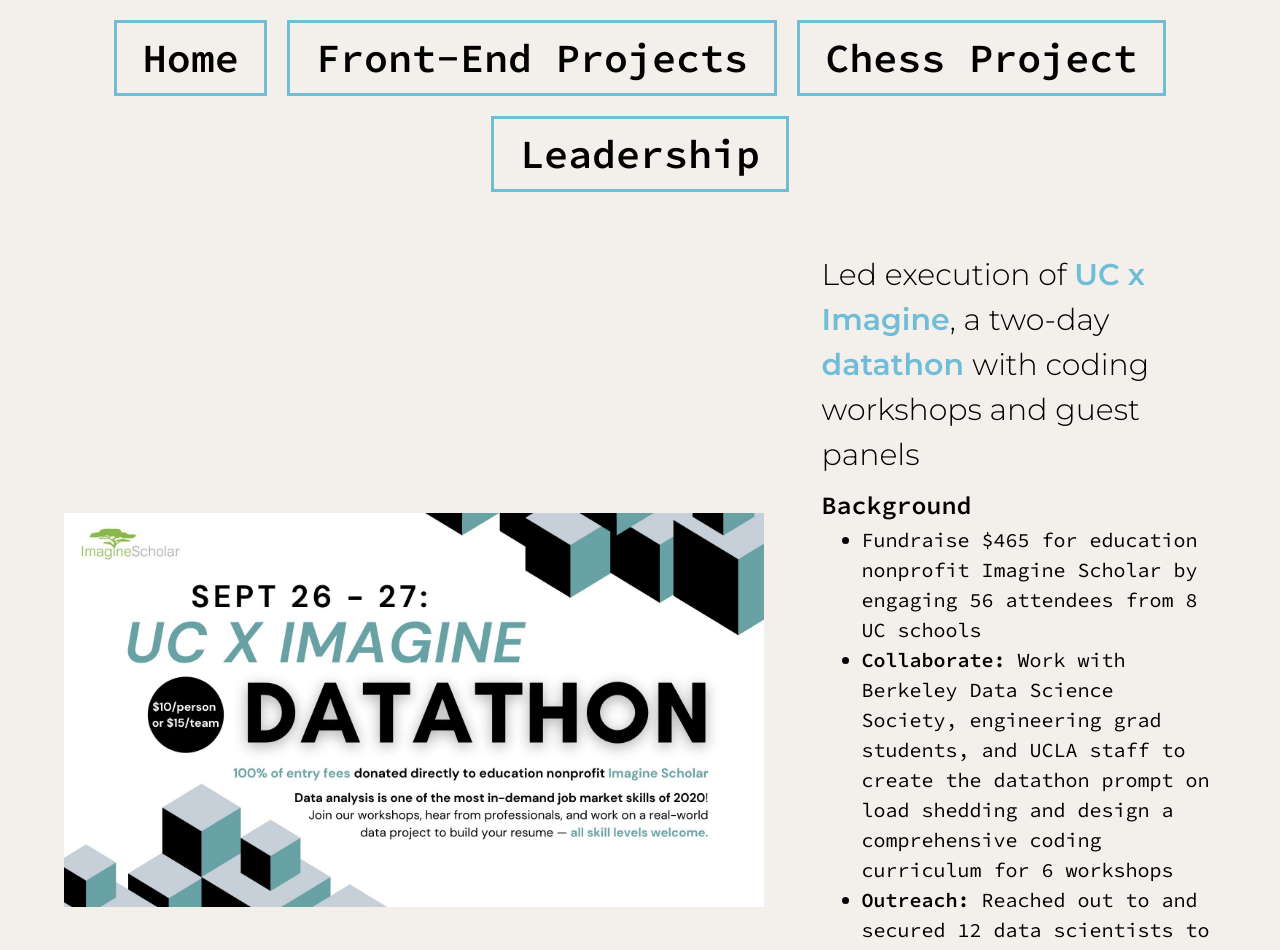
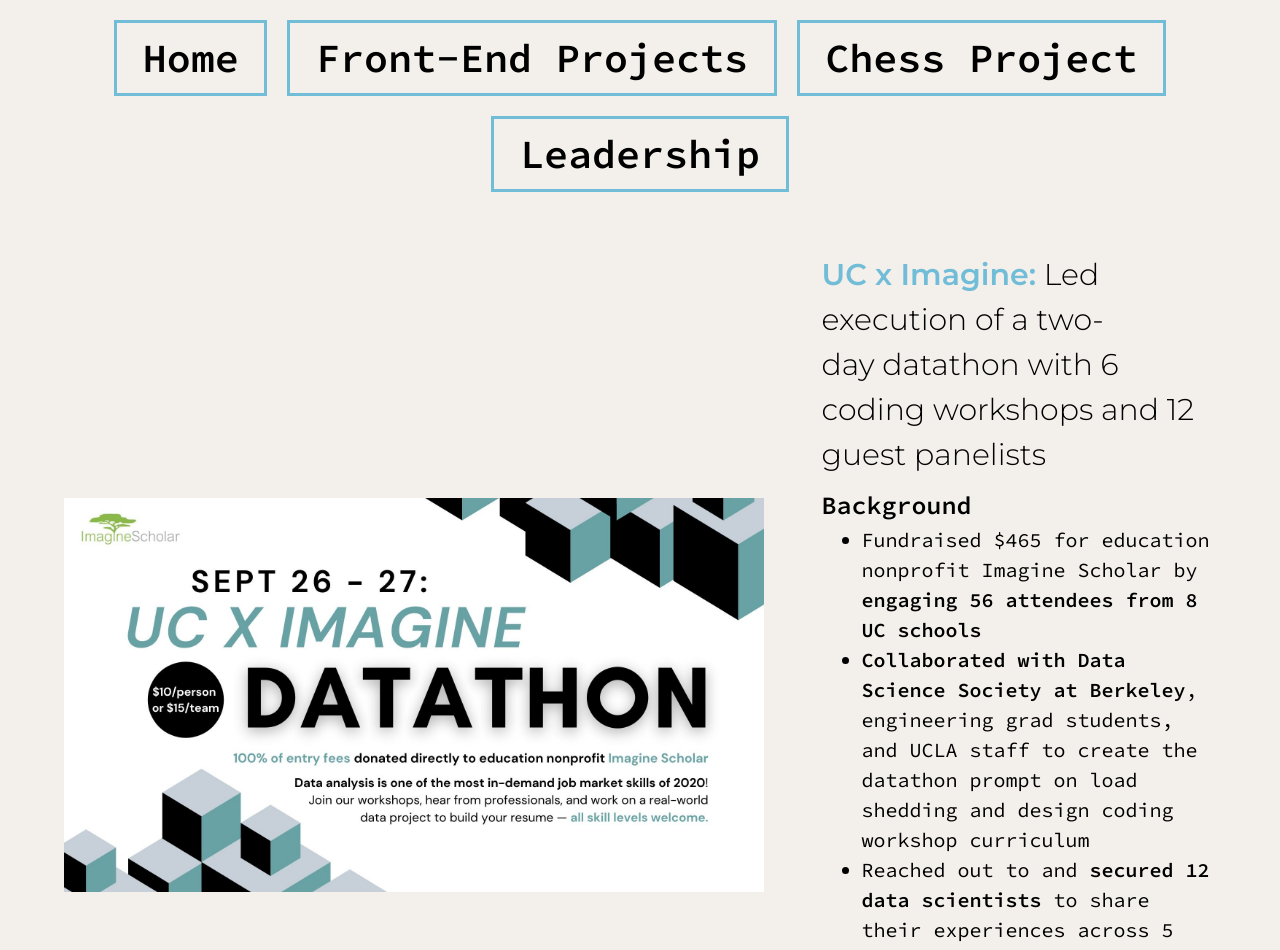
Before and after one commit to hchao7/portfolio, a React (Create React App) app: page /pages/LeadershipPage.js in a window 1280 px wide. Shown: the top 950 px of the page. Built offline with nearby package versions, Linux system fonts and the light colour scheme.

Commit message:
Reword descriptions

```diff
--- a/src/pages/FrontEndProjectsPage.js
+++ b/src/pages/FrontEndProjectsPage.js
@@ -6,15 +6,13 @@
       <iframe src="https://hchao7.github.io/recipe-page-main/"
         class="project__visual"></iframe>
       <div class="project__text">
-        <h2 class="project__heading">Hands-on experience with <span class="emphasis">HTML, CSS, and
-          Figma</span> through FrontEnd Mentor (FEM) community</h2>
+        <h2 class="project__heading"><span class="emphasis">FrontEnd Mentor Design Challenges:</span> Hands-on experience with HTML, CSS, and Figma</h2>
         <div class="project__component">
           <h3 class="project__subheading">Background</h3>
           <ul class="project__description">
-            <li>FEM provides professional design challenges</li>
-            <li>Practiced implementing designs by working from provided Figma
-              files and style guide, mimicking an industry-standard workflow</li>
-            <li>Wrote clean CSS using the BEM Methodology </li>
+            <li>Practiced HTML and CSS skills by <span class="emphasis--black">completing four design challenges</span> on the FrontEnd Mentor platform</li>
+            <li>Implemented designs based on Figma files and style guides, simulating a <span class="emphasis--black">professional workflow</span></li>
+            <li>Wrote <span class="emphasis--black">clean and maintainable CSS</span> using BEM methodology</li>
           </ul>
           </div>
           <div class="project__links">
@@ -31,22 +29,14 @@
     <img src={`${process.env.PUBLIC_URL}/prev-website.png`} alt="Description of the image"
         class="project__img"/>
       <div class="project__text">
-        <h2 class="project__heading"><span class="emphasis">Revamped</span> my
-          school project into <span
-            class="emphasis">the website you're on</span>, using <span
-            class="emphasis">React</span> and design skills learned from
-          FEM</h2>
+        <h2 class="project__heading"><span class="emphasis">Portfolio Website:</span> Developed using React and design skills learned from FEM</h2>
         <div class="project__component">
           <h3 class="project__subheading">Background</h3>
           <ul class="project__description">
-            <li><span class="emphasis--black">Custom Styling:</span> Replaced
-              the school-provided styling template with my own design and used
-              BEM methodology for better organization
-              and maintainability</li>
-            <li><span class="emphasis--black">Responsive Design:</span> Made
-              website fully responsive to mobile and desktop sizes</li>
-            <li><span class="emphasis--black">Enhanced React Knowledge:</span> Successfully implemented all changes while working with the React framework
-            that was used to build the original website (pictured for reference)</li>
+            <li>This website was revamped from my final project for a web dev class, pictured on the left</li>
+            <li>Replaced original stylesheet with <span class="emphasis--black">my own BEM-structured design</span></li>
+            <li>Made website <span class="emphasis--black">fully responsive</span> to mobile and desktop sizes</li>
+            <li>Used HTML, CSS, and JavaScript to create design elements and <span class="emphasis--black">Git</span> for version control to <span class="emphasis--black">track changes effectively</span></li>
           </ul>
         </div>
         <div class="project__links">
--- a/src/pages/LeadershipPage.js
+++ b/src/pages/LeadershipPage.js
@@ -7,24 +7,13 @@
         class="project__img"/>
       <div class="project__text">
         <span class="emphasis"></span>
-        <h2 class="project__heading">Led execution of <span class="emphasis">UC
-            x Imagine</span>, a two-day <span class="emphasis">datathon </span>
-          with coding workshops and guest panels</h2>
+        <h2 class="project__heading"><span class="emphasis">UC x Imagine:</span> Led execution of a two-day datathon with 6 coding workshops and 12 guest panelists</h2>
         <div class="project__component">
           <h3 class="project__subheading">Background</h3>
           <ul class="project__description">
-            <li>Fundraise $465 for education nonprofit Imagine Scholar by
-              engaging 56 attendees from 8 UC schools</li>
-            <li><span class="emphasis--black">Collaborate:</span> Work with
-              Berkeley Data Science Society, engineering grad
-              students, and UCLA staff to create the datathon prompt on load
-              shedding and design a comprehensive coding curriculum for 6
-              workshops</li>
-            <li><span class="emphasis--black">Outreach:</span> Reached out to
-              and secured 12 data scientists to share their
-              experiences across five diverse panels, covering various
-              industries, early career insights, and real-world case studies in
-              data science
+            <li>Fundraised $465 for education nonprofit Imagine Scholar by <span class="emphasis--black">engaging 56 attendees from 8 UC schools</span></li>
+            <li><span class="emphasis--black">Collaborated with Data Science Society at Berkeley</span>, engineering grad students, and UCLA staff to create the datathon prompt on load shedding and design coding workshop curriculum</li>
+            <li>Reached out to and <span class="emphasis--black">secured 12 data scientists </span>to share their experiences across 5 diverse panels, covering various industries, early career insights, and real-world case studies in data science
             </li>
           </ul>
         </div>
--- a/src/pages/OtherProjectsPage.js
+++ b/src/pages/OtherProjectsPage.js
@@ -9,25 +9,18 @@
         allow="accelerometer; autoplay; clipboard-write; encrypted-media; gyroscope; picture-in-picture; web-share"
         referrerpolicy="strict-origin-when-cross-origin" allowfullscreen></iframe>
       <div class="project__text">
-        <span class="emphasis"></span>
-        <h2 class="project__heading">ChessVar project: An implementation of a
-          <span class="emphasis"> chess
-            game</span> variant for <span class="emphasis">console-based</span> play</h2>
+        <h2 class="project__heading"><span class="emphasis">ChessVar Project:</span> Implemented a chess game for console-based play</h2>
         <div class="project__component">
           <h3 class="project__subheading">Background</h3>
           <ul class="project__description">
             <li>Highlights expertise in Python, object-oriented
               design, and game development</li>
-            <li><span class="emphasis--black">Variant-Specific Rules: </span>
-              Encodes unique rules and piece movements specific to the chess
-              variant</li>
-            <li><span class="emphasis--black">Console-Based Interaction: </span>
-              Facilitates gameplay through a
-              text-based interface, allowing players to make moves, view game
-              status, and interact with the board using the console</li>
-            <li><span class="emphasis--black">Game State Management: </span>
-              Manages game state effectively, including piece positions,
-              turn tracking, and detection of winning scenarios</li>
+            <li>Applied <span class="emphasis--black">problem-solving skills </span>
+            to manage game state, track player turns, piece positions, and movement rules</li>
+            <li>Utilized Python's <span class="emphasis--black">unittest framework to rigorously test </span>
+            functions and gameplay mechanics for an error-free experience</li>
+            <li>Implementation includes <span class="emphasis--black">special ‘fairy’ chess
+            pieces </span> like the hunter and falcon, which are kept in reserve until the game reaches a certain state</li>
           </ul>
         </div>
         <div class="project__component">
@@ -36,7 +29,7 @@
             <li><span class="emphasis--black">0:00 - 1:10 | </span>
               Play-by-play of a chess game</li>
             <li><span class="emphasis--black">1:10 - END  | </span>
-              Special 'fairy' chess pieces from the reserve placed on board</li>
+            'Fairy' chess pieces from the reserve are placed on the board</li>
           </ul>
         </div>
         <div class="project__links">
```
